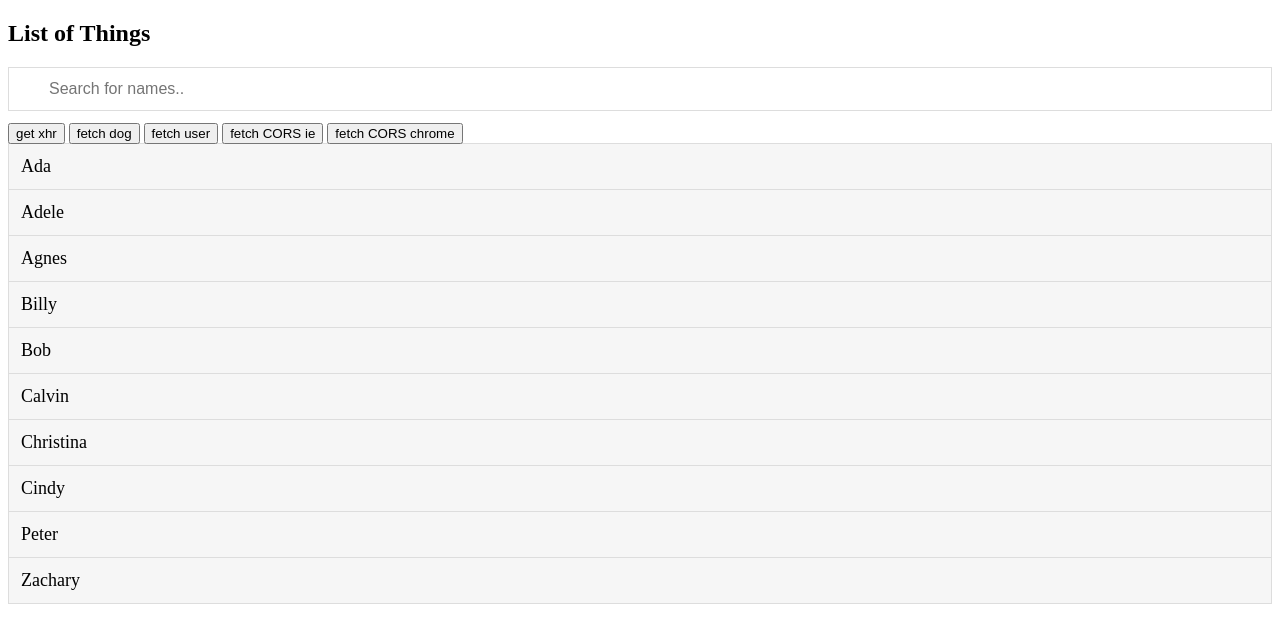
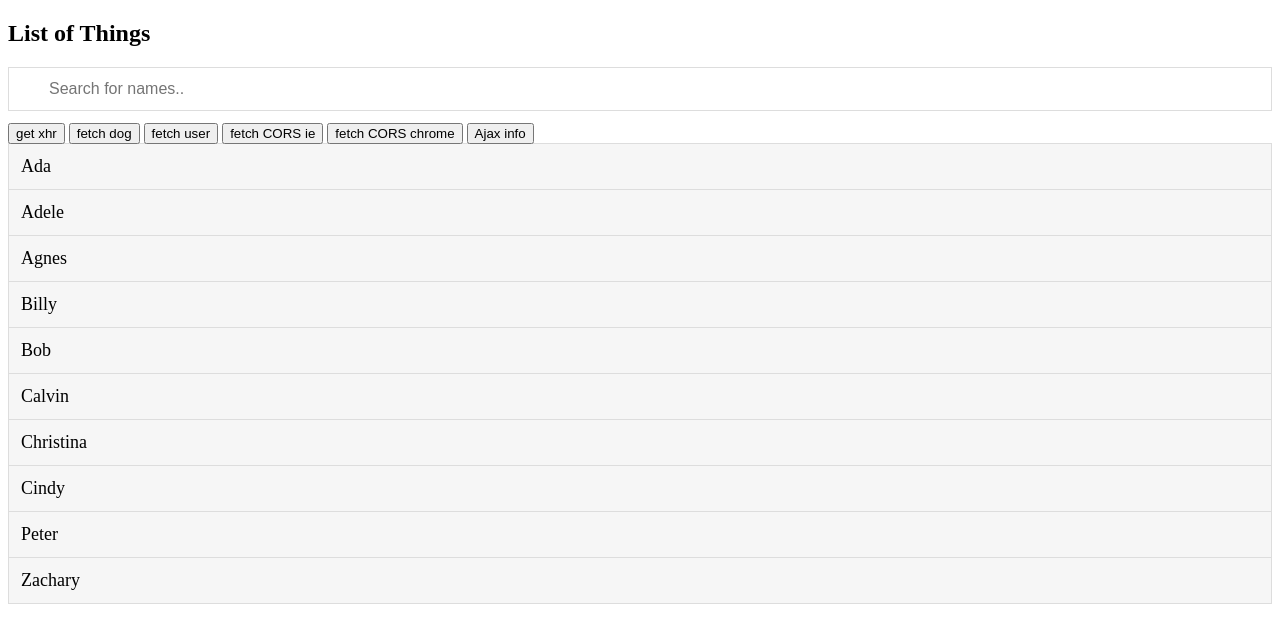
Before and after one commit to kwn4ever/webapp, a plain HTML site: page index.html in a window 1280 px wide. Drawn offline with Linux system fonts and the light colour scheme; no server answers.

Commit message:
added ajax info

```diff
--- a/index.html
+++ b/index.html
@@ -23,6 +23,7 @@
         <button type="button" onclick="getData_fetch_user()">fetch user</button>
         <button type="button" onclick="getData_cors_ie()">fetch CORS ie</button>
         <button type="button" onclick="getData_cors_chrome()">fetch CORS chrome</button>
+        <button type="button" onclick="loadDoc()">Ajax info</button>
 
         <ul id="myUL">
             <!--https://uinames.com/api/?amount=10-->
--- a/javascript.js
+++ b/javascript.js
@@ -157,3 +157,15 @@ function getData_cors_chrome() {
     document.getElementById('text3').innerHTML = "state: " + xhr.readyState;
     document.getElementById('text4').innerHTML = "status: " + xhr.status;
 }
+
+function loadDoc() {
+  var xhttp = new XMLHttpRequest();
+  xhttp.onreadystatechange = function() {
+    if (this.readyState == 4 && this.status == 200) {
+      document.getElementById("text1").innerHTML =
+      this.responseText;
+    }
+  };
+  xhttp.open("GET", "ajax_info.txt", true);
+  xhttp.send();
+}
```
